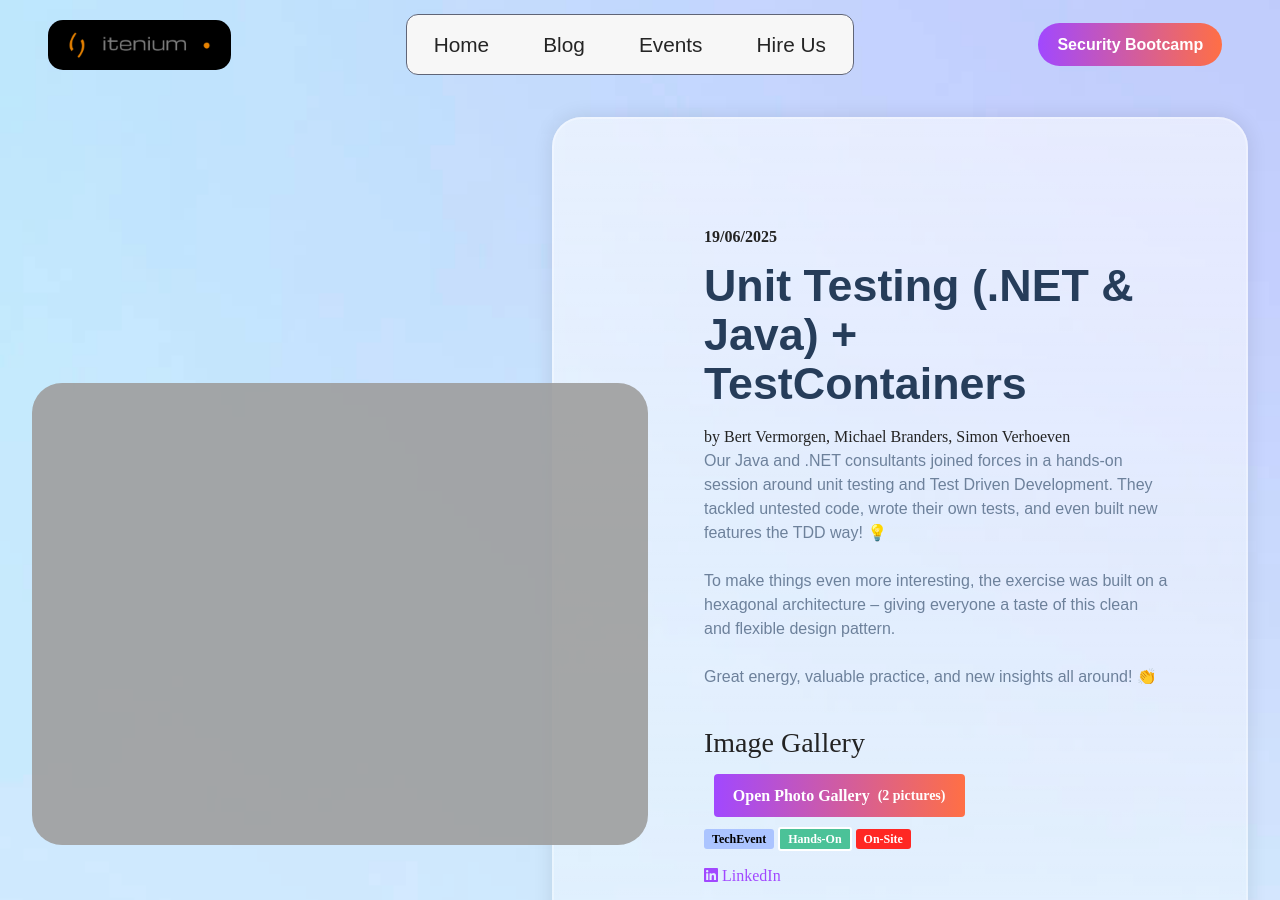
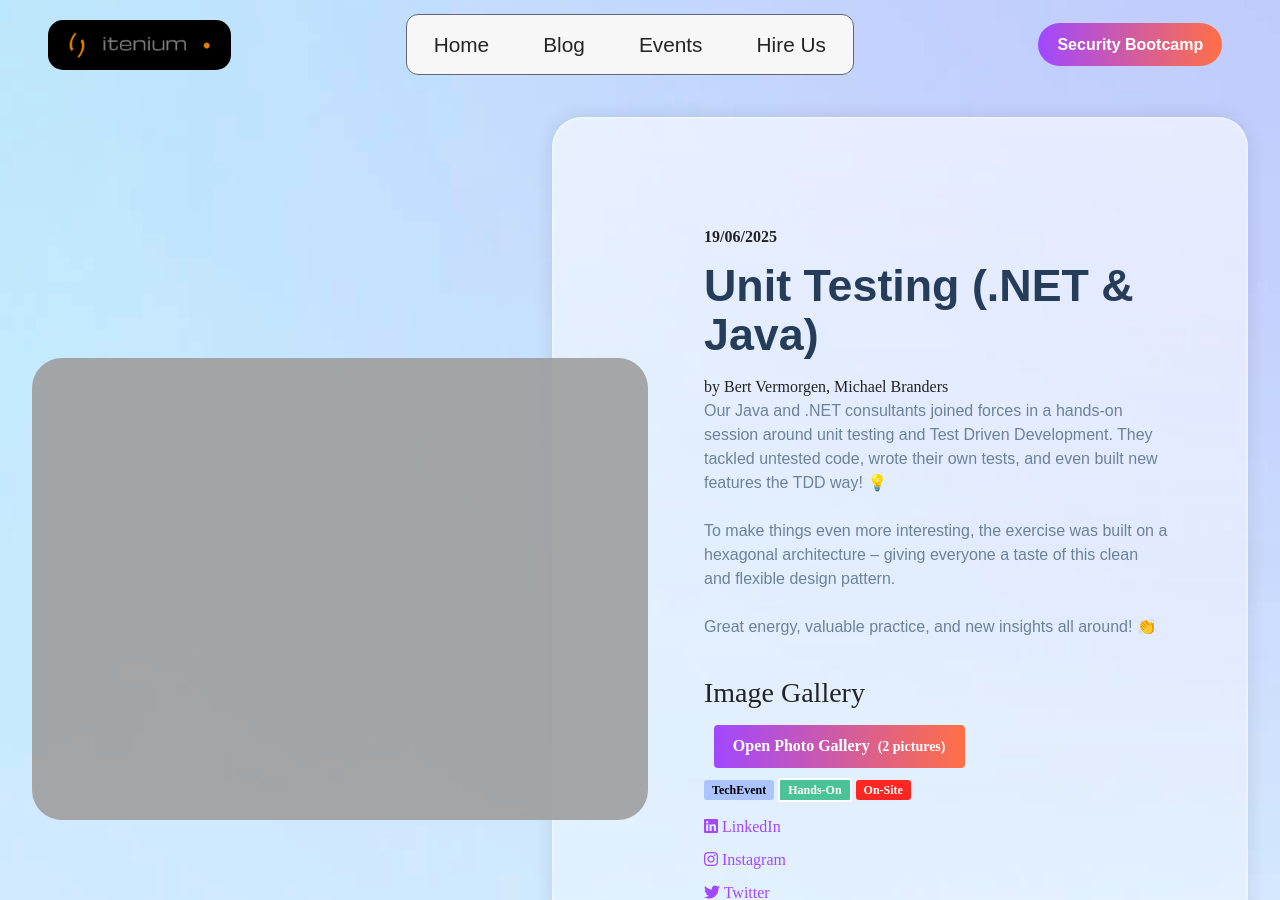
Before and after one commit to itenium-be/Competence-Center, a Jekyll site: the page built from pages/events.html, in a window 1280 px wide and 900 px high, scrolled down 3316 px. Built offline with Jekyll 4.4.1, drawn with Linux system fonts in a browser that asks for light colours; some web fonts are replaced.

Commit message:
Update events.yml

```diff
--- a/_data/events.yml
+++ b/_data/events.yml
@@ -314,11 +314,10 @@
   facebook: "https://www.facebook.com/share/p/1BpCr1WmqJ/"
 
 
-- name: "Unit Testing (.NET & Java) + TestContainers"
+- name: "Unit Testing (.NET & Java)"
   by:
     - "Bert Vermorgen"
     - "Michael Branders"
-    - "Simon Verhoeven"
   date: 2025-06-19
   track: "TechEvent"
   summary: >
```
